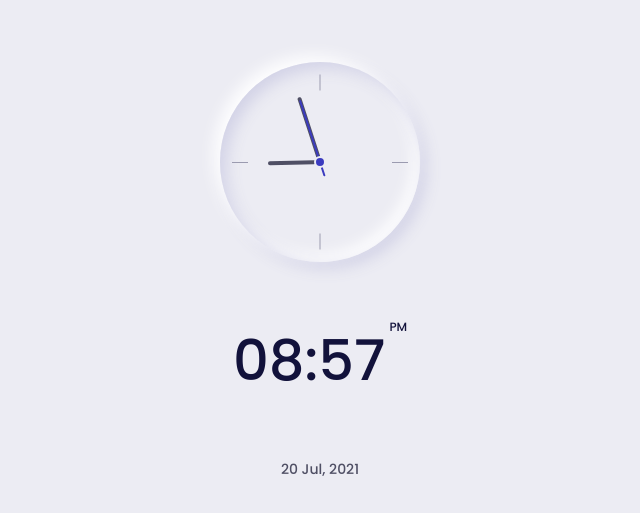
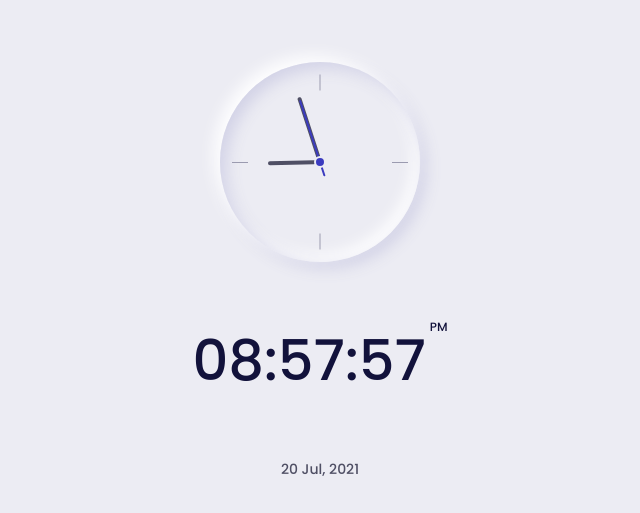
Before and after one commit to laparrah/Ejercicios-HTML-CSS, a plain HTML site: page Ejercicio 4 - Reloj Análogo usando neuformismo/index.html in a window 1280 px wide. Shown: the part 129-642 px from the top of the page, without its empty margins (180-820 px from the left). Drawn offline with nearby package versions, Linux system fonts and the light colour scheme.

Commit message:
Correcciones generales

```diff
--- a/Ejercicio 4 - Reloj Análogo usando neuformismo/css/style.css
+++ b/Ejercicio 4 - Reloj Análogo usando neuformismo/css/style.css
@@ -192,7 +192,8 @@ a {
 }
 
 .clock-text-hour,
-.clock-text-minutes{
+.clock-text-minutes,
+.clock-text-seconds{
     font-size: var(--biggest-font-size);
     font-weight: var(--font-medium);
     color: var(--title-color);
--- a/Ejercicio 4 - Reloj Análogo usando neuformismo/index.html
+++ b/Ejercicio 4 - Reloj Análogo usando neuformismo/index.html
@@ -32,6 +32,7 @@
                         <div class="clock-text">
                             <div class="clock-text-hour" id="text-hour"></div>
                             <div class="clock-text-minutes" id="text-minutes"></div>
+                            <div class="clock-text-seconds" id="text-seconds"></div>
                             <div class="clock-text-ampm" id="text-ampm"></div>
                         </div>
 
--- a/Ejercicio 4 - Reloj Análogo usando neuformismo/js/main.js
+++ b/Ejercicio 4 - Reloj Análogo usando neuformismo/js/main.js
@@ -18,6 +18,7 @@ setInterval(clock, 1000) // 1000 = 1s
 
 const textHour = document.getElementById('text-hour'),
         textMinutes = document.getElementById('text-minutes'),
+        textSeconds = document.getElementById('text-seconds'),
         textAmPm = document.getElementById('text-ampm')
 
         dateDay = document.getElementById('date-day'),
@@ -30,6 +31,7 @@ const clockText = () => {
     let hh = date.getHours(),
         amppm,
         mm = date.getMinutes(),
+        sss = date.getSeconds(),
 
         day = date.getDate(),
         month = date.getMonth(),
@@ -52,8 +54,12 @@ const clockText = () => {
     //Muestra un 0 antes de los minutos cuando sean menor a 10
     if(mm < 10) {mm = `0${mm}`}
 
+    //Muestra un 0 antes de los segundos cuando sean menor a 10
+    if(sss < 10) {sss = `0${sss}`}
+
     //Mostrar la hora
-    textMinutes.innerHTML = mm  //minutos
+    textSeconds.innerHTML = `${sss}` //minutos
+    textMinutes.innerHTML = `${mm}:` //minutos
     textHour.innerHTML = `${hh}:`   //horas
     textAmPm.innerHTML = ampm       //AM o PM
 
```
